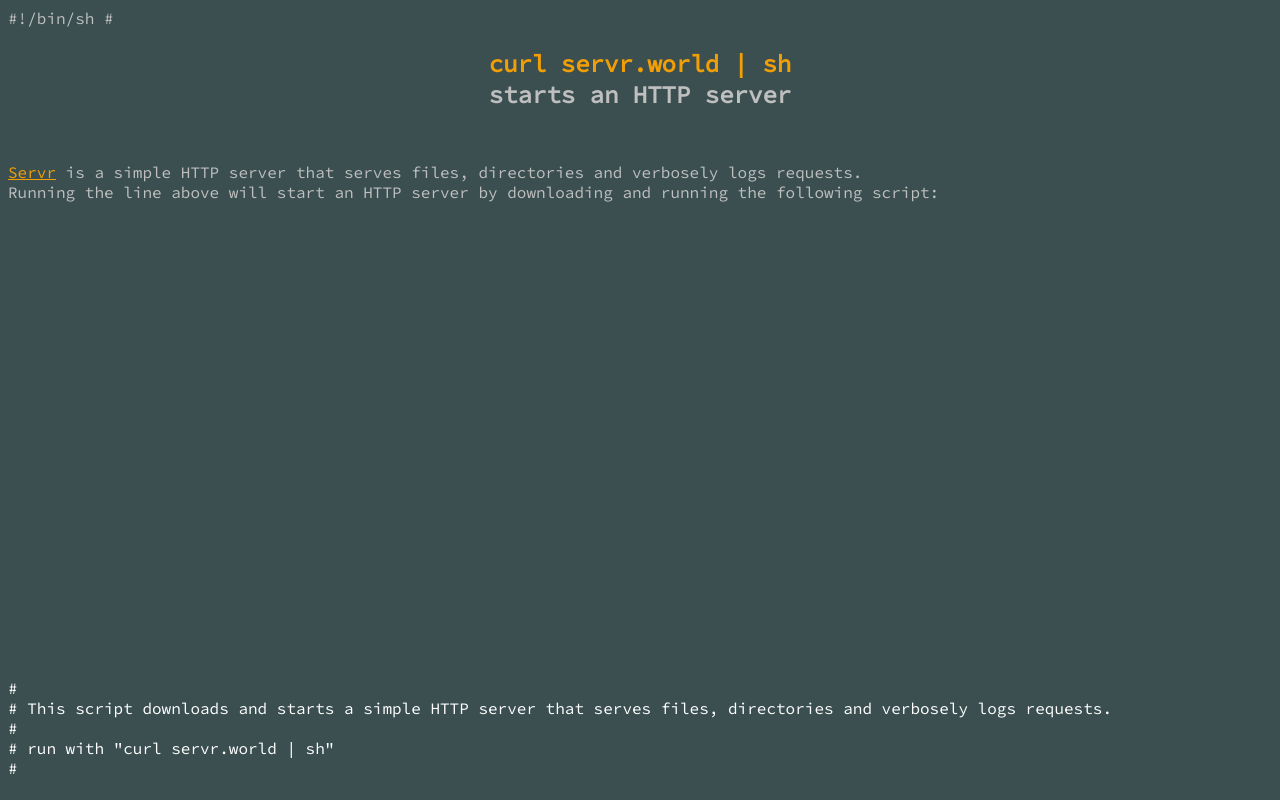
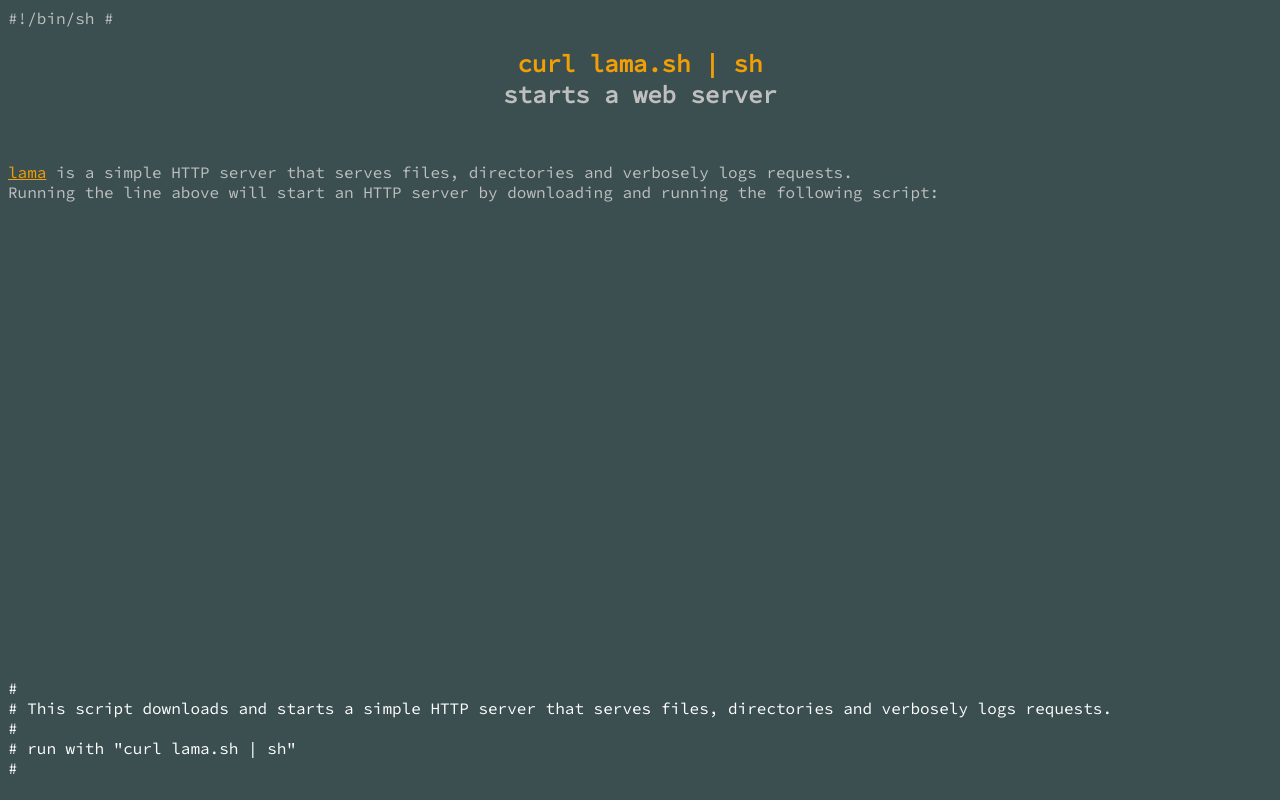
Before and after one commit to csweichel/lama, a plain HTML site: page docs/index.html in a window 1280 px wide. Shown: the top 800 px of the page. Drawn offline with Linux system fonts and the light colour scheme.

Commit message:
Renamed everything to lama

```diff
--- a/docs/index.html
+++ b/docs/index.html
@@ -1,30 +1,30 @@
 #!/bin/sh
 
-# <link href="style.css" rel="stylesheet"><h2><div>curl servr.world | sh</div>starts an HTTP server</h2><p><a href="https://github.com/32leaves/servr">Servr</a> is a simple HTTP server that serves files, directories and verbosely logs requests.<br>Running the line above will start an HTTP server by downloading and running the following script:</p><pre>
+# <link href="style.css" rel="stylesheet"><h2><div>curl lama.sh | sh</div>starts a web server</h2><p><a href="https://github.com/32leaves/lama">lama</a> is a simple HTTP server that serves files, directories and verbosely logs requests.<br>Running the line above will start an HTTP server by downloading and running the following script:</p><pre>
 
 #
 # This script downloads and starts a simple HTTP server that serves files, directories and verbosely logs requests.
 #
-# run with "curl servr.world | sh"
+# run with "curl lama.sh | sh"
 #
 
 export platform="$(uname -s)_$(uname -m)"
-export servr=$HOME/.servr
+export lama=$HOME/.lama
 
 export download=true
-if [ ! -f $servr ]; then
+if [ ! -f $lama ]; then
     download=true
 elif [ `which sha256sum` ]; then
     download=false
 
-    export latestChecksum=$(curl --silent -s https://api.github.com/repos/32leaves/servr/releases/latest \
+    export latestChecksum=$(curl --silent -s https://api.github.com/repos/32leaves/lama/releases/latest \
                     | grep browser_download_url \
                     | grep checksums.txt \
                     | cut -d : -f 2,3 \
                     | xargs curl --silent -L \
                     | grep $platform \
                     | cut -d ' ' -f 1)
-    currentChecksum=$(sha256sum $servr | cut -d ' ' -f 1)
+    currentChecksum=$(sha256sum $lama | cut -d ' ' -f 1)
 
     if [ $latestChecksum != $currentChecksum ]; then
         download=true
@@ -35,18 +35,18 @@
 fi
 
 if [ "$download" = "true" ]; then
-    echo "Downloading latest servr version"
-    curl --silent -s https://api.github.com/repos/32leaves/servr/releases/latest \
+    echo "Downloading latest lama version"
+    curl --silent -s https://api.github.com/repos/32leaves/lama/releases/latest \
     | grep browser_download_url \
     | grep $platform \
     | cut -d : -f 2,3 \
-    | xargs curl --silent -L --output $servr
+    | xargs curl --silent -L --output $lama
 
-    chmod +x $servr
+    chmod +x $lama
 fi
 
-# at least we can start servr itself
-exec $servr $@
+# at least we can start lama itself
+exec $lama $@
 
 # </pre><div style="display:none">
 # Why is this called index.html?
```
Also changed, not shown: 6 other files.
